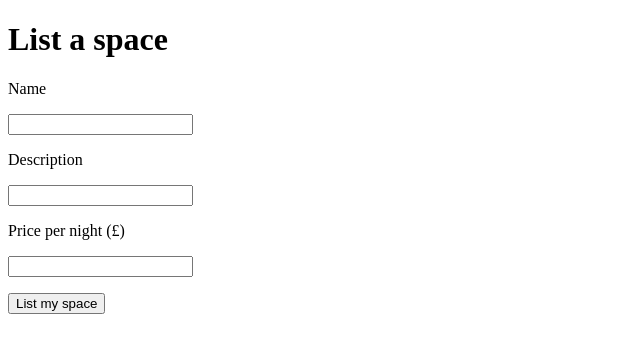
After one commit to JonnySB/makers-007-engineering-project-1, a Flask app: page /spaces/new in a window 1280 px wide. The commit adds this page. Shown: the top 353 px of the page, without its empty margins (0-640 px from the left). Run offline with Flask 3, Linux system fonts and the light colour scheme.

Commit message:
List a space functionality complete except still needs dates and user_id incorporated

```diff
--- a/app.py
+++ b/app.py
@@ -1,5 +1,5 @@
 import os
-from flask import Flask, request, render_template
+from flask import Flask, request, render_template, redirect
 from lib.database_connection import get_flask_database_connection
 from lib.space_repository import *
 from lib.space import *
@@ -14,7 +14,22 @@ def get_spaces():
     connection = get_flask_database_connection(app)
     space_repo = SpaceRepository(connection)
     spaces = space_repo.all()
-    return render_template("spaces.html", spaces=spaces)
+    return render_template("spaces/spaces.html", spaces=spaces)
+
+@app.route("/spaces/new", methods=['GET'])
+def get_new_space():
+    return render_template('spaces/new.html')
+
+@app.route("/spaces", methods=['POST'])
+def create_space():
+    connection = get_flask_database_connection(app)
+    space_repository = SpaceRepository(connection)
+    name = request.form['name']
+    description = request.form['description']
+    price = request.form['price']
+    space = Space(None, name, description, price, None)
+    space = space_repository.create(space)
+    return redirect(f"/spaces")
 
 # These lines start the server if you run this file directly
 # They also start the server configured to use the test database
--- /dev/null
+++ b/templates/spaces/new.html
@@ -0,0 +1,33 @@
+<!DOCTYPE html>
+<html lang="en">
+    <head>
+        <title>List a space</title>
+        <meta charset="utf-8">
+    </head>
+    <body>
+        <h1>List a space</h1>
+        <form action="/spaces" method="post">
+        <p>
+            <label for="name">Name</label>
+        </p>
+        <p>
+            <input type="text" name="name" id="name">
+        </p>
+        <p>
+            <label for="description">Description</label>
+        </p>
+        <p>
+            <input type="text" name="description" id="description">
+        </p>
+        <p>
+            <label for="price">Price per night (£)</label>
+        </p>
+        <p>
+            <input type="text" name="price" id="price">
+        </p>
+        <p>
+            <input type="submit" value="List my space">
+        </p>
+        </form>
+    </body>
+</html>
--- a/templates/spaces.html
+++ b/templates/spaces/spaces.html
@@ -32,5 +32,9 @@
                 </tr>
             {% endfor %}
         </table>
+
+        <p>
+            <a href="/spaces/new">List a space</a>
+        </p>
     </body>
 </html>
```
Also changed, not shown: tests/test_app.py (+25 -0 lines).
